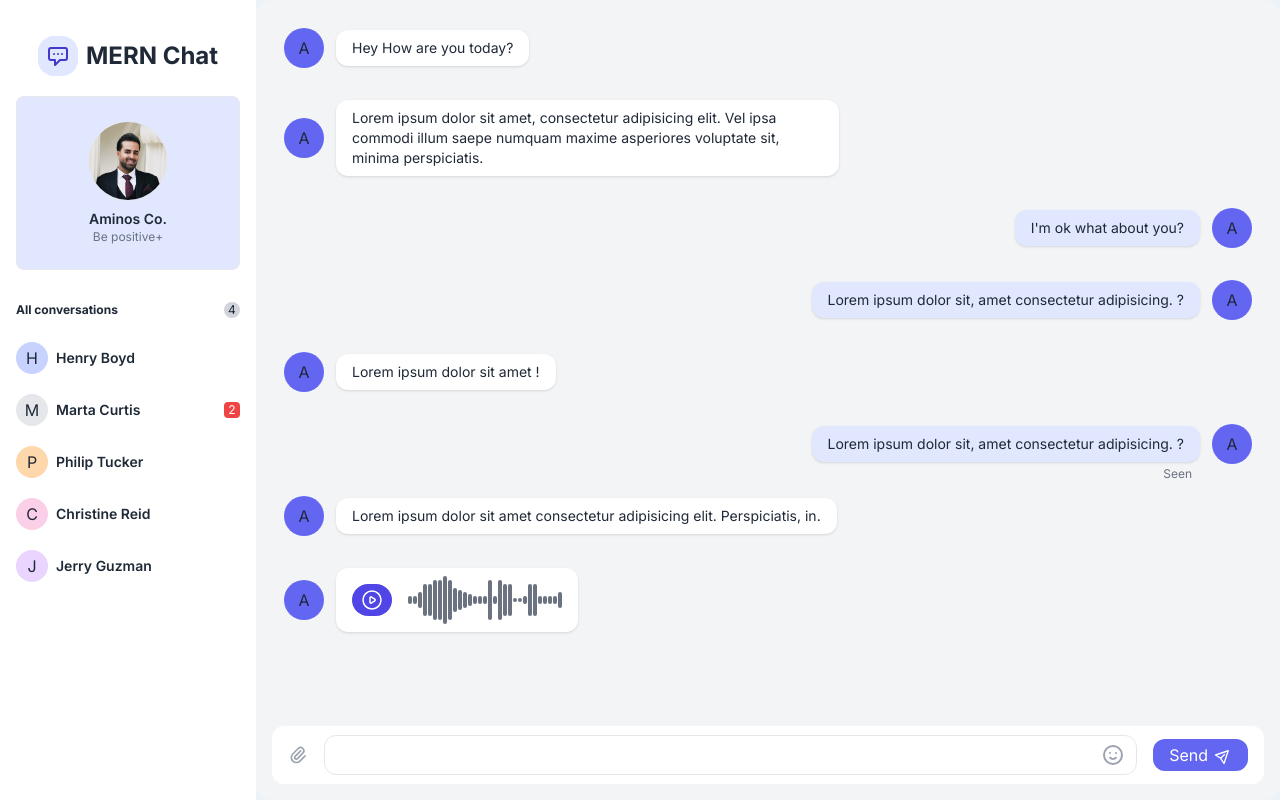
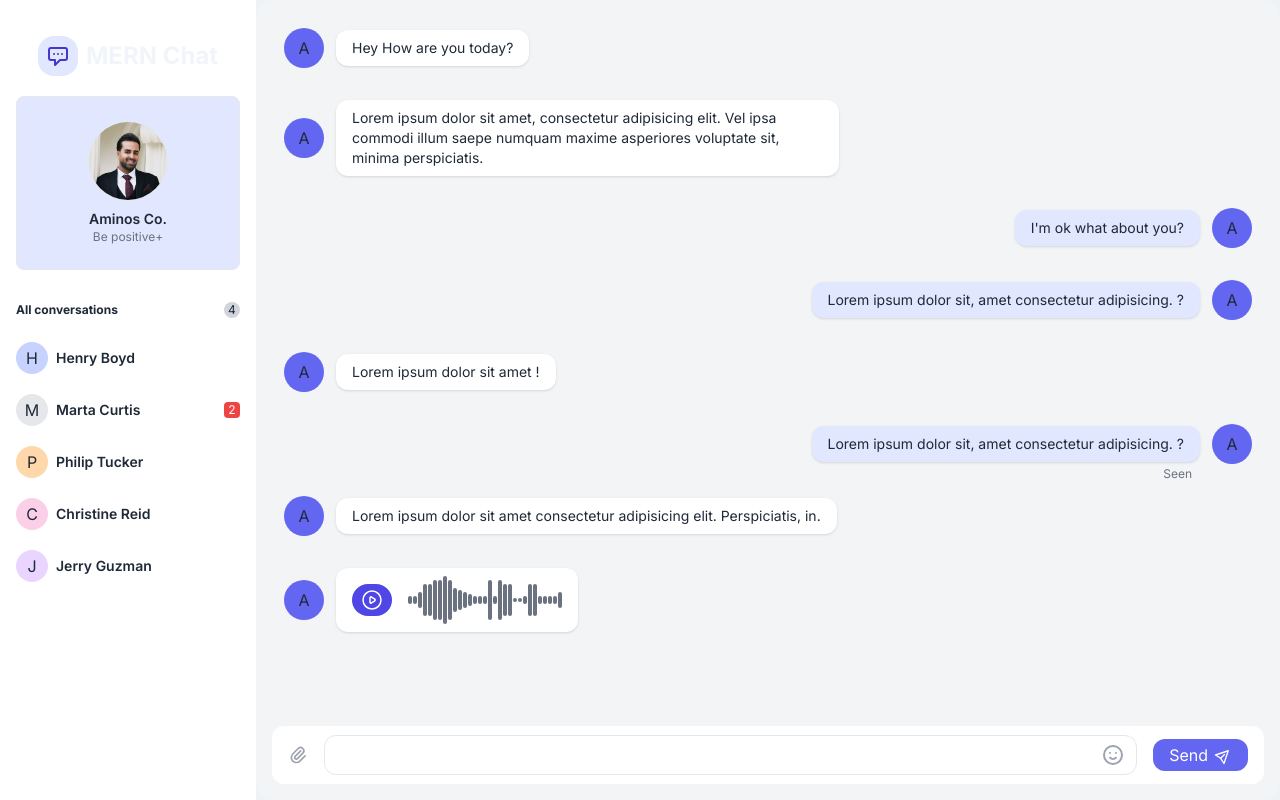
Before and after one commit to krfarshad/mern-chat, a Next.js app in the folder client/: page / in a window 1280 px wide. Built offline with nearby package versions, Linux system fonts and the light colour scheme.

Commit message:
style: logo component

```diff
--- a/client/src/components/Logo/index.tsx
+++ b/client/src/components/Logo/index.tsx
@@ -5,7 +5,7 @@ export const Logo = () => {
     <>
       <Link
         href="/"
-        className="flex h-10 w-10 items-center justify-center rounded-2xl bg-indigo-100 text-indigo-700"
+        className="flex h-10 w-10 items-center justify-center gap-1 rounded-2xl bg-indigo-100 text-indigo-700"
       >
         <svg
           className="h-6 w-6"
@@ -22,7 +22,7 @@ export const Logo = () => {
           ></path>
         </svg>
       </Link>
-      <div className="ml-2 text-2xl font-bold">MERN Chat</div>
+      <h1 className="ml-2 text-2xl font-bold text-slate-100">MERN Chat</h1>
     </>
   );
 };
```
